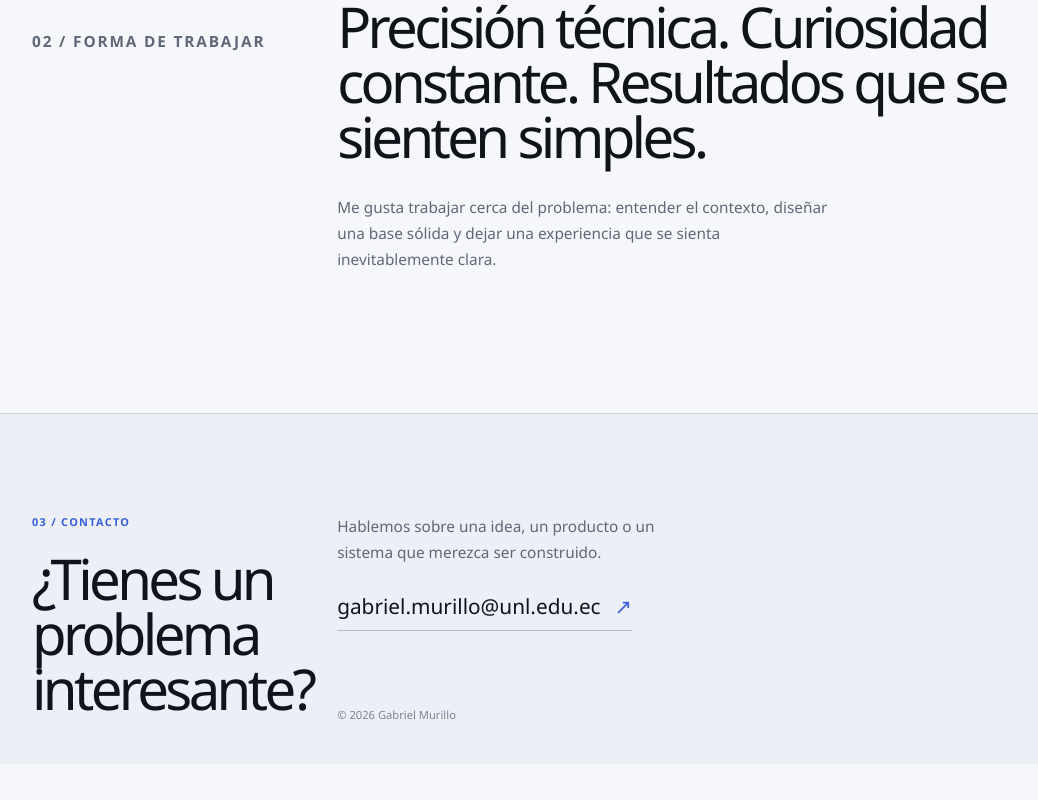
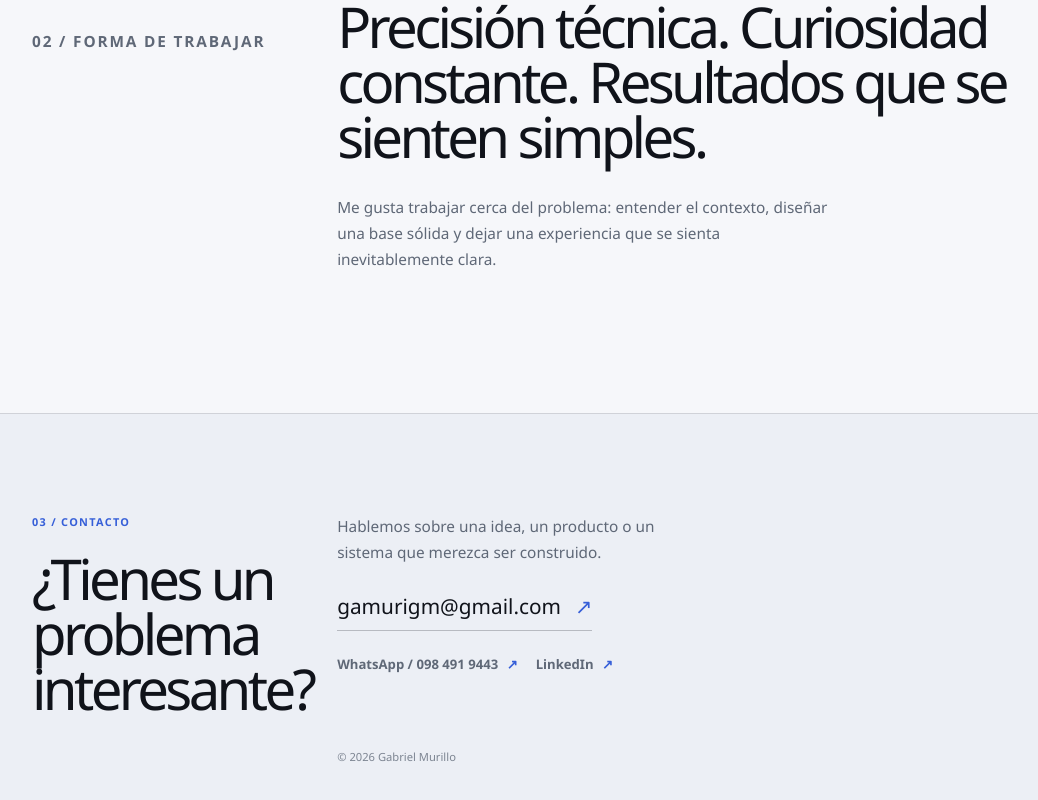
Before and after one commit to gamurigm/gamurigm.github.io, a Next.js app: page / in a window 1280 px wide. Shown: the part 4802-5602 px from the top of the page, without its empty margins (18-1056 px from the left). Before the commit the page ends 5566 px from the top, so only its background shows below. Built offline with nearby package versions, Linux system fonts and the light colour scheme.

Commit message:
fix: update portfolio contact links

```diff
--- a/src/app/globals.css
+++ b/src/app/globals.css
@@ -542,6 +542,30 @@ button {
   color: var(--accent);
 }
 
+.footer-links {
+  display: flex;
+  flex-wrap: wrap;
+  gap: 18px;
+  margin-top: 24px;
+}
+
+.footer-link {
+  color: var(--muted);
+  font-size: 0.82rem;
+  font-weight: 600;
+  transition: color 180ms ease;
+}
+
+.footer-link span {
+  color: var(--accent);
+  margin-left: 5px;
+}
+
+.footer-link:hover,
+.footer-link:focus-visible {
+  color: var(--ink);
+}
+
 .footer-meta {
   color: var(--quiet) !important;
   font-size: 0.7rem !important;
--- a/src/app/page.tsx
+++ b/src/app/page.tsx
@@ -176,7 +176,7 @@ export default function Home() {
                 <a className="button button-primary" href="#projects">
                   Ver proyectos <span aria-hidden="true">↘</span>
                 </a>
-                <a className="button button-quiet" href="mailto:gabriel.murillo@unl.edu.ec">
+                <a className="button button-quiet" href="mailto:gamurigm@gmail.com">
                   Contactar
                 </a>
               </div>
@@ -287,9 +287,17 @@ export default function Home() {
           </div>
           <div className="footer-contact">
             <p>Hablemos sobre una idea, un producto o un sistema que merezca ser construido.</p>
-            <a className="footer-email" href="mailto:gabriel.murillo@unl.edu.ec">
-              gabriel.murillo@unl.edu.ec <span aria-hidden="true">↗</span>
+            <a className="footer-email" href="mailto:gamurigm@gmail.com">
+              gamurigm@gmail.com <span aria-hidden="true">↗</span>
             </a>
+            <div className="footer-links" aria-label="Otros medios de contacto">
+              <a className="footer-link" href="https://wa.me/593984919443" target="_blank" rel="noopener noreferrer">
+                WhatsApp / 098 491 9443 <span aria-hidden="true">↗</span>
+              </a>
+              <a className="footer-link" href="https://www.linkedin.com/in/gmurillo-medina/" target="_blank" rel="noopener noreferrer">
+                LinkedIn <span aria-hidden="true">↗</span>
+              </a>
+            </div>
             <p className="footer-meta">© {new Date().getFullYear()} Gabriel Murillo</p>
           </div>
         </div>
```
Also changed, not shown: 1 other file (tests, documents, lock files or other folders).
